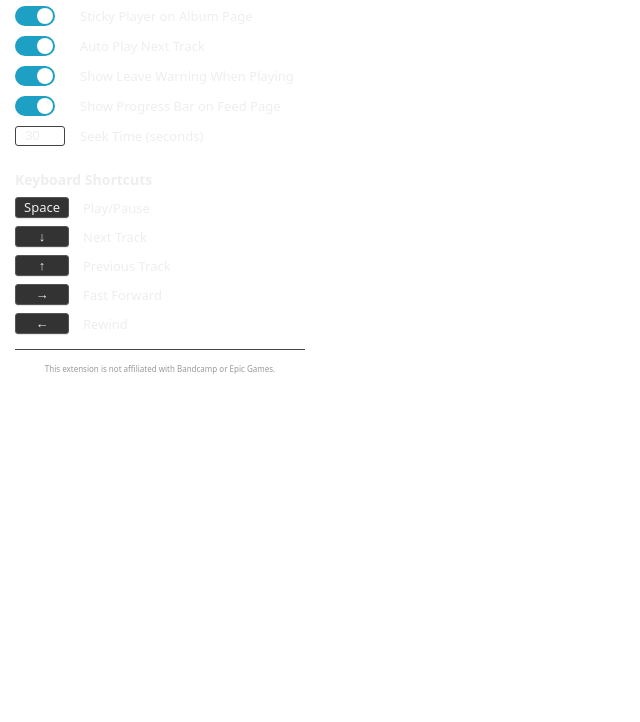
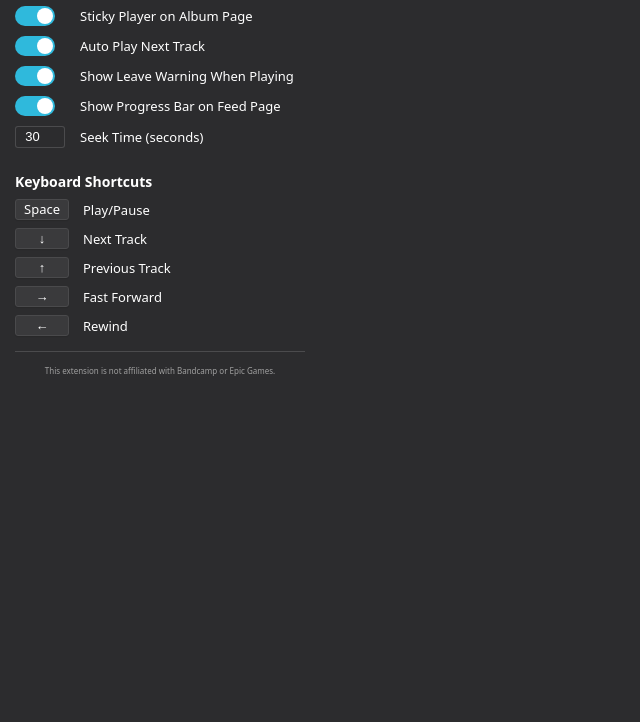
Before and after one commit to rafenden/amp-for-bandcamp, a website with bundled scripts: page src/popup/popup.html in a window 1280 px wide. Shown: the part 78-800 px from the top of the page, without its empty margins (0-640 px from the left). Built offline with nearby package versions, Linux system fonts and the dark colour scheme; some packages are replaced by stand-ins of ours.

Commit message:
chore: misc updates

```diff
--- a/src/popup/popup.css
+++ b/src/popup/popup.css
@@ -1,24 +1,28 @@
+/* See https://github.com/WebKit/WebKit/blob/main/Source/WebCore/css/CSSValueKeywords.in */
+
 :root {
-  --text-color: #333;
-  --border-color: #ddd;
-  --toggle-bg: #ccc;
-  --toggle-active: #1DA0C3;
+  --bg-color: white;
+  --text-color: #000000;
+  --border-color: rgba(0, 0, 0, 0.1);
+  --toggle-bg: rgba(0, 0, 0, 0.1);
+  --toggle-active: #1da0c3;
   --kbd-bg: #f5f5f5;
   --kbd-border: #ddd;
-  --footer-color: #777;
-  --footer-border: #ccc;
+  --footer-color: #666666;
+  --footer-border: rgba(0, 0, 0, 0.1);
 }
 
 @media (prefers-color-scheme: dark) {
   :root {
-    --text-color: #eee;
-    --border-color: #444;
-    --toggle-bg: #555;
-    --toggle-active: #1DA0C3;
-    --kbd-bg: #333;
-    --kbd-border: #555;
-    --footer-color: #999;
-    --footer-border: #444;
+    --bg-color: #2c2c2e;
+    --text-color: #ffffff;
+    --border-color: rgba(255, 255, 255, 0.15);
+    --toggle-bg: rgba(255, 255, 255, 0.2);
+    --toggle-active: #2fb9dc;
+    --kbd-bg: #3a3a3c;
+    --kbd-border: #4a4a4c;
+    --footer-color: #a0a0a0;
+    --footer-border: rgba(255, 255, 255, 0.15);
   }
 }
 
@@ -115,7 +119,7 @@ legend {
   border: 1px solid var(--border-color);
   border-radius: 3px;
   font-size: 13px;
-  height: 20px;
+  height: 22px;
   margin: 0;
   box-sizing: border-box;
   background-color: var(--bg-color);
--- a/src/popup/popup.html
+++ b/src/popup/popup.html
@@ -5,7 +5,7 @@
   <meta name="viewport" content="width=device-width, initial-scale=1.0">
   <title>Amp for Bandcamp</title>
   <link rel="stylesheet" href="popup.css">
-  <script src="../../vendor/browser-polyfill.min.js"></script>
+  <script src="../../vendor/webextension-polyfill.min.js"></script>
   <script type="module" src="popup.js" defer></script>
 </head>
 <body>
```
Also changed, not shown: 1 other file.
